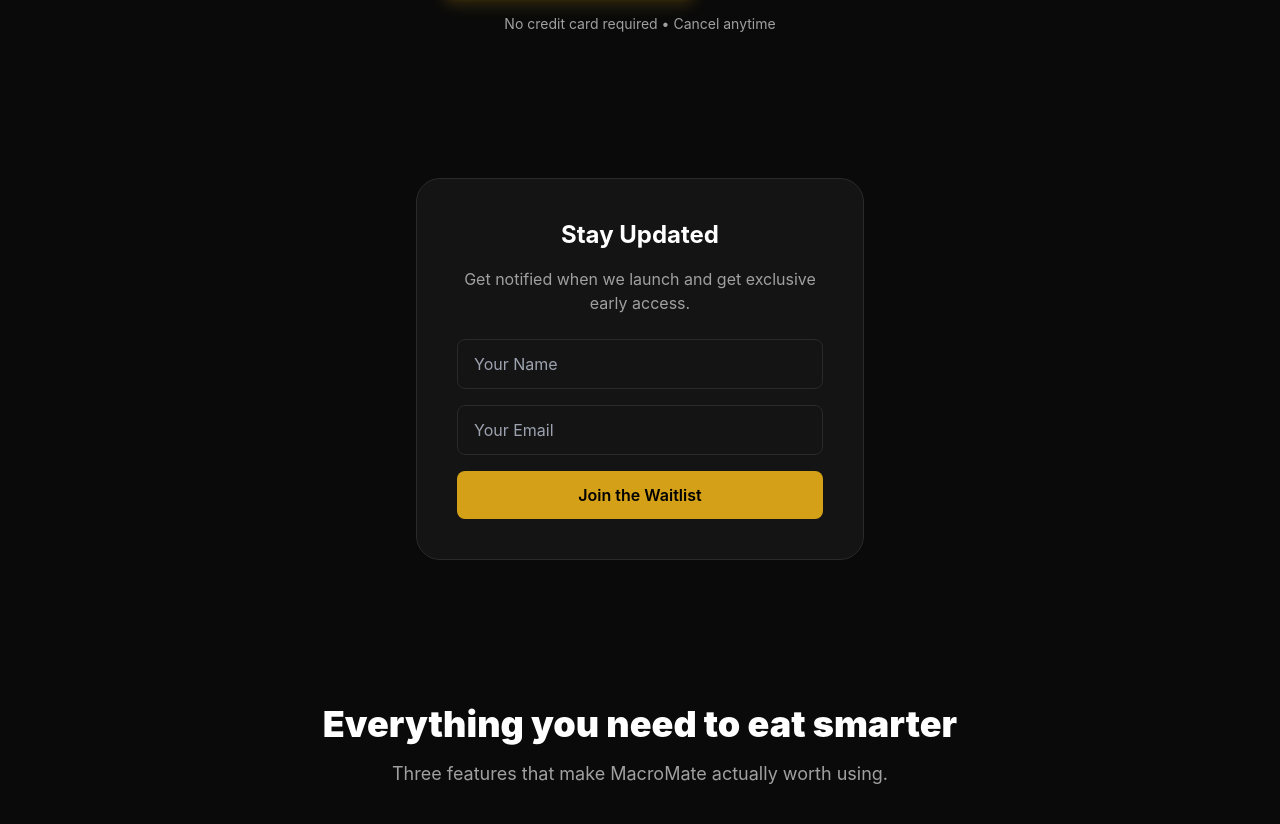
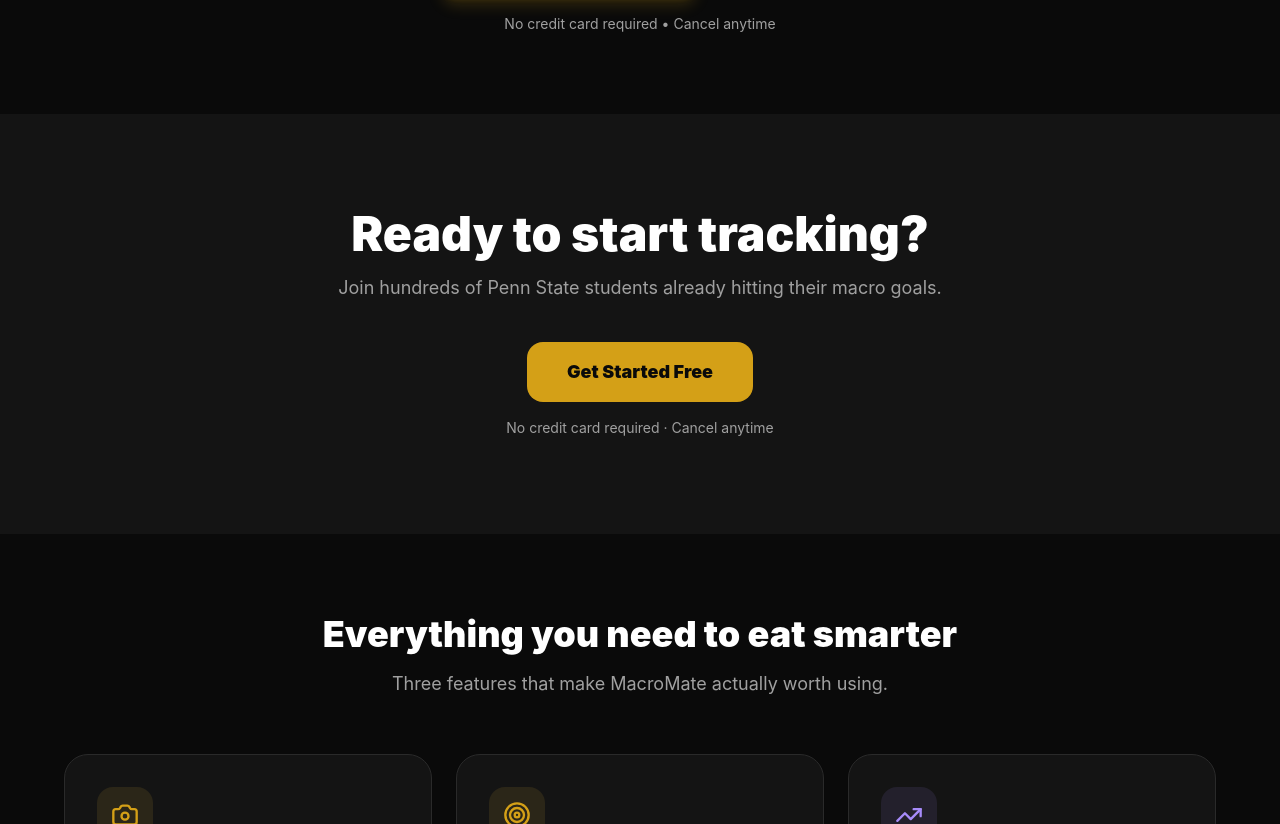
Before and after one commit to Cassini-Rajesh/MacroMate, a Next.js app: page / in a window 1280 px wide. Shown: the part 563-1387 px from the top of the page. Built offline with nearby package versions, Linux system fonts and the light colour scheme.

Commit message:
replace waitlist with signup CTA

```diff
--- a/app/page.tsx
+++ b/app/page.tsx
@@ -3,7 +3,6 @@
 import { Camera, Target, TrendingUp, Check, Zap } from 'lucide-react'
 import Navbar from '../components/Navbar'
 import Logo from '../components/Logo'
-import EmailCaptureForm from '../components/EmailCaptureForm'
 
 export default function LandingPage() {
   return (
@@ -37,12 +36,25 @@
         </div>
       </section>
 
-      {/* Email Capture */}
-      <section className="py-16 px-4 bg-primary">
-        <div className="max-w-md mx-auto text-center bg-surface border border-borderSlate rounded-3xl p-10">
-          <h2 className="text-2xl font-bold text-textPrimary mb-4">Stay Updated</h2>
-          <p className="text-textSecondary mb-6">Get notified when we launch and get exclusive early access.</p>
-          <EmailCaptureForm />
+      {/* CTA */}
+      <section className="py-24 px-4" style={{ backgroundColor: '#141414' }}>
+        <div className="max-w-2xl mx-auto text-center">
+          <h2 className="text-4xl md:text-5xl font-black text-white mb-4">
+            Ready to start tracking?
+          </h2>
+          <p className="text-lg mb-10" style={{ color: '#A0A0A0' }}>
+            Join hundreds of Penn State students already hitting their macro goals.
+          </p>
+          <Link
+            href="/signup"
+            className="inline-block px-10 py-4 rounded-2xl font-black text-lg transition-opacity hover:opacity-90"
+            style={{ backgroundColor: '#D4A017', color: '#0A0A0A' }}
+          >
+            Get Started Free
+          </Link>
+          <p className="mt-4 text-sm" style={{ color: '#A0A0A0' }}>
+            No credit card required · Cancel anytime
+          </p>
         </div>
       </section>
 
```
